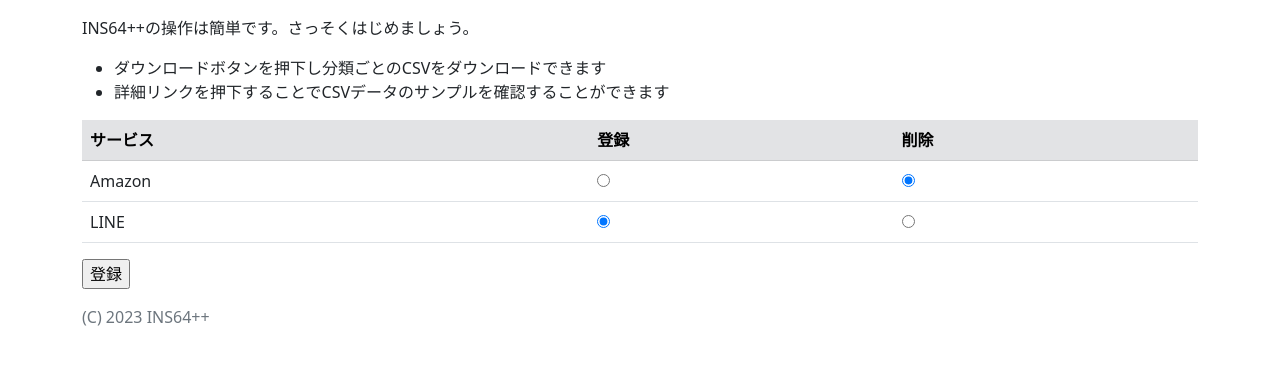
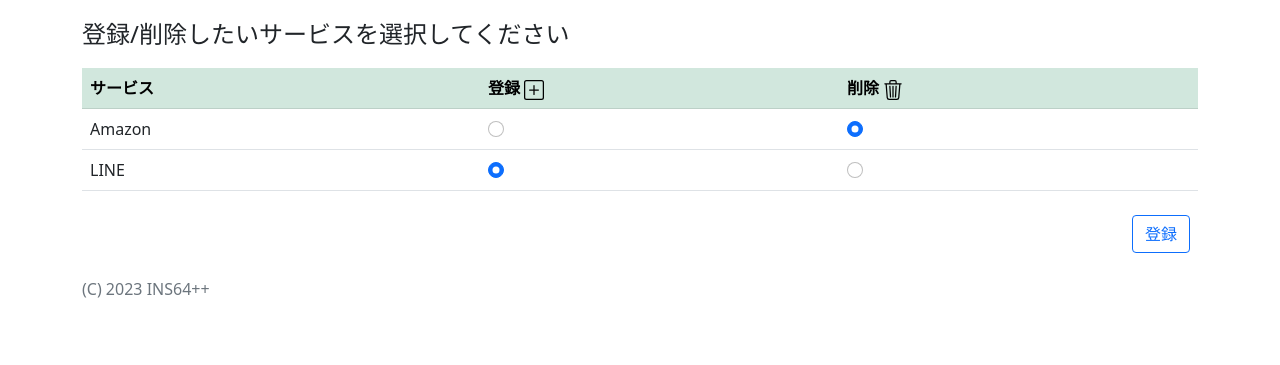
Before and after one commit to horiid/mwscup2023, a Flask app: page / in a window 1280 px wide. Shown: the part 72-437 px from the top of the page. Run offline with Flask 3, Linux system fonts and the light colour scheme.

Commit message:
サービス登録機能UI実装

```diff
--- a/main.py
+++ b/main.py
@@ -7,7 +7,7 @@ import requests
 import sys
 import csv
 import json
-from flask import Flask, render_template, request, send_file
+from flask import Flask, render_template, request, send_file, redirect, url_for
 from flask_apscheduler import APScheduler #定期実行のために必要なモジュール（flask用）
 from dotenv import load_dotenv
 from datetime import datetime, timedelta
@@ -118,6 +118,29 @@ def download():
             json.dump(d_list, f, ensure_ascii=False)
         return send_file(json_path, as_attachment=True, download_name=json_name, mimetype='application/json')
 
+@app.route("/register", methods=["POST"])
+def register_services():
+    # receive user input
+    services_json = dict()
+    user_input = dict()
+    with open("services.json", "r") as f:
+        services_json = json.load(f)
+
+    for key in services_json["services"].keys():
+        print(key)
+        user_input[key] = request.form[key]
+    print(user_input)
+
+    # assgin CSV data to global var: services
+    register_csv = read_csv("register.csv")
+
+    global services
+    print("before: %s\n"%services)
+    services = register_csv
+    print("after: %s\n"%services)
+
+    return redirect(url_for('top'))
+
 def flask_read_csv(file_name):
     with open('./data/' + file_name, mode='r', encoding="utf-8") as f:
         data = list(csv.reader(f))
--- a/template/top.html
+++ b/template/top.html
@@ -2,35 +2,45 @@
 {% block title %}トップ - {{ super() }}{% endblock %}
 {% block content %}
 <div class="container">
-  <p>INS64++の操作は簡単です。さっそくはじめましょう。</p>
-  <ul>
-    <li>ダウンロードボタンを押下し分類ごとのCSVをダウンロードできます</li>
-    <li>詳細リンクを押下することでCSVデータのサンプルを確認することができます</li>
-  </ul>
+    <p class="fs-4">登録/削除したいサービスを選択してください</p>
 </div>
 <div class="container">
-  <table border="0.3" class="table">
-    <tr class="table-secondary">
-      <th scope="col">サービス</th> <th scope="col">登録</th> <th scope="col">削除</th>
+  <table border="0.3" class="table table-hover">
+    <tr class="table-success">
+      <th scope="col">サービス</th>
+      <th scope="col">登録
+        <svg xmlns="http://www.w3.org/2000/svg" width="20" height="20" fill="currentColor" class="bi bi-plus-square" viewBox="0 0 16 16">
+          <path d="M14 1a1 1 0 0 1 1 1v12a1 1 0 0 1-1 1H2a1 1 0 0 1-1-1V2a1 1 0 0 1 1-1h12zM2 0a2 2 0 0 0-2 2v12a2 2 0 0 0 2 2h12a2 2 0 0 0 2-2V2a2 2 0 0 0-2-2H2z"/>
+          <path d="M8 4a.5.5 0 0 1 .5.5v3h3a.5.5 0 0 1 0 1h-3v3a.5.5 0 0 1-1 0v-3h-3a.5.5 0 0 1 0-1h3v-3A.5.5 0 0 1 8 4z"/>
+        </svg>
+      </th>
+      <th scope="col">削除
+        <svg xmlns="http://www.w3.org/2000/svg" width="20" height="20" fill="currentColor" class="bi bi-trash3" viewBox="0 0 16 16">
+          <path d="M6.5 1h3a.5.5 0 0 1 .5.5v1H6v-1a.5.5 0 0 1 .5-.5ZM11 2.5v-1A1.5 1.5 0 0 0 9.5 0h-3A1.5 1.5 0 0 0 5 1.5v1H2.506a.58.58 0 0 0-.01 0H1.5a.5.5 0 0 0 0 1h.538l.853 10.66A2 2 0 0 0 4.885 16h6.23a2 2 0 0 0 1.994-1.84l.853-10.66h.538a.5.5 0 0 0 0-1h-.995a.59.59 0 0 0-.01 0H11Zm1.958 1-.846 10.58a1 1 0 0 1-.997.92h-6.23a1 1 0 0 1-.997-.92L3.042 3.5h9.916Zm-7.487 1a.5.5 0 0 1 .528.47l.5 8.5a.5.5 0 0 1-.998.06L5 5.03a.5.5 0 0 1 .47-.53Zm5.058 0a.5.5 0 0 1 .47.53l-.5 8.5a.5.5 0 1 1-.998-.06l.5-8.5a.5.5 0 0 1 .528-.47ZM8 4.5a.5.5 0 0 1 .5.5v8.5a.5.5 0 0 1-1 0V5a.5.5 0 0 1 .5-.5Z"/>
+        </svg>
+      </th>
     </tr>
+    <form action="/register", method="post">
     {% for default_service in services_json %}
     <tr>
       <td>{{ default_service }}</td>
-        <form action="/register", method="post">
           {% if default_service in services %}
-          <td> <input type="radio" name="{{default_service}}" value="register" checked="checked"> </td>
-          <td> <input type="radio" name="{{default_service}}" value="delete"> </td>
-          </form>
+          <td> <input type="radio" class="form-check-input" name="{{default_service}}" value="register" checked="checked"> </td>
+          <td> <input type="radio" class="form-check-input" name="{{default_service}}" value="delete"> </td>
           {% else %}
-          <td> <input type="radio" name={{default_service}} value="register"> </td>
-          <td> <input type="radio" name={{default_service}} value="delete"  checked="checked"> </td>
+          <td> <input type="radio" class="form-check-input" name={{default_service}} value="register"> </td>
+          <td> <input type="radio" class="form-check-input" name={{default_service}} value="delete"  checked="checked"> </td>
           {% endif %}
-        </form>
       </td>
     </tr>
     {% endfor %}
   </table>
-  <input type="submit" value="登録">
+  <div class="d-flex justify-content-end">
+    <div class="p-2 bd-highlight">
+      <input type="submit" class="btn btn-outline-primary" value="登録">
+    </div>
+  </div>
+</form>
 </div>
 
 {% endblock %}
```
